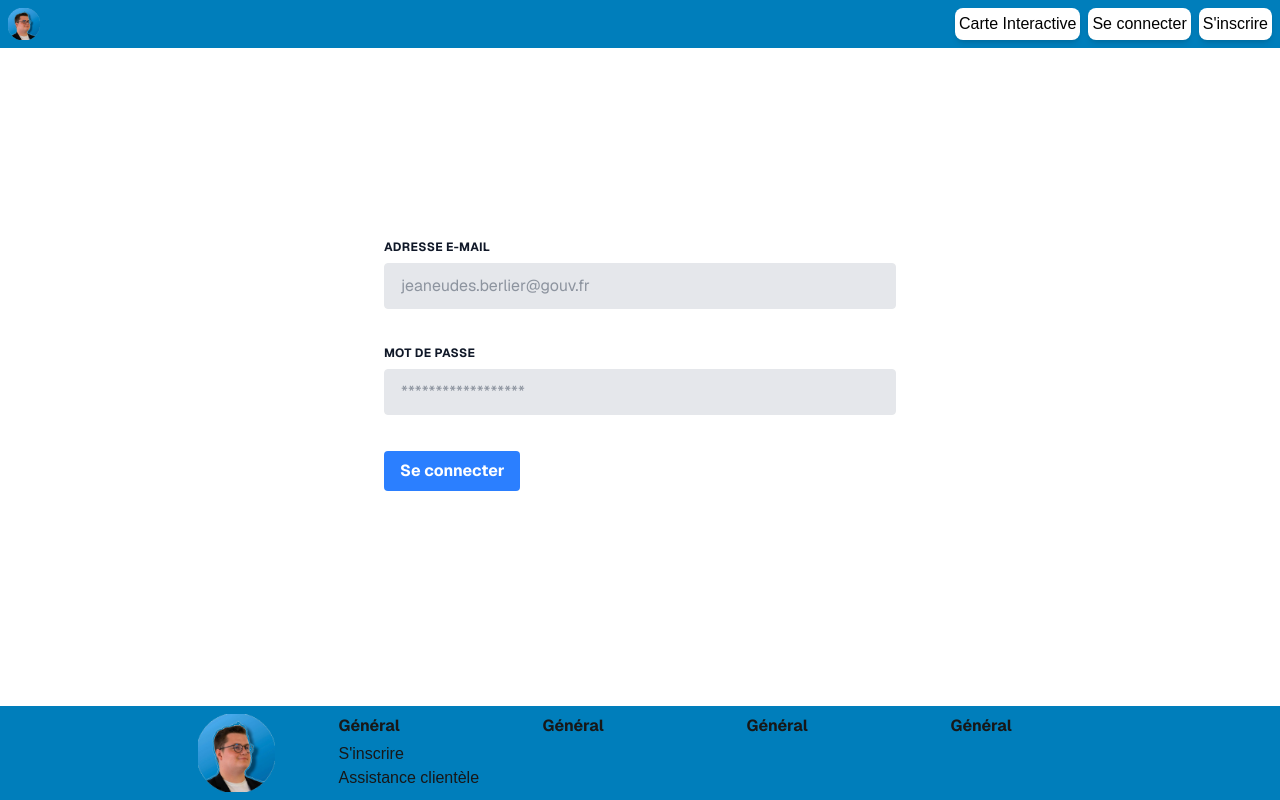
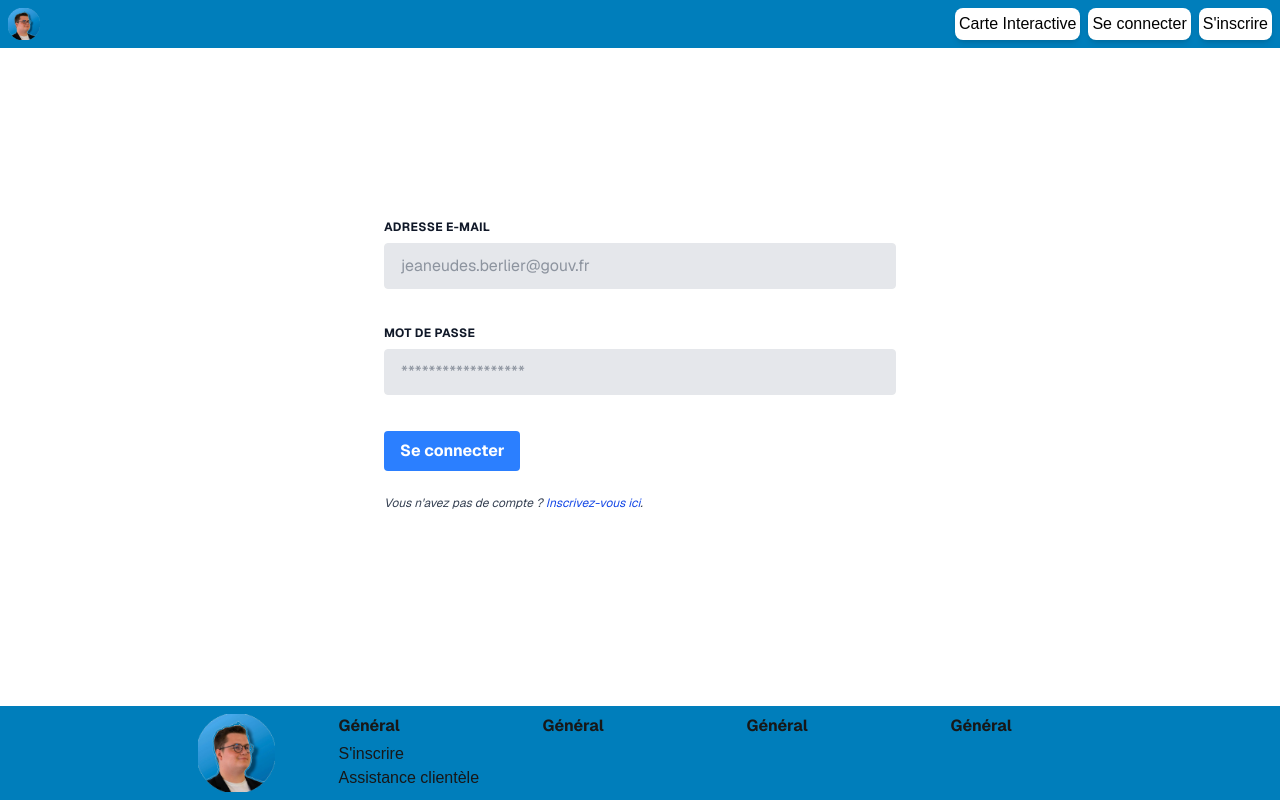
Before and after one commit to SkyReox/GeoEmploi, a Next.js app: page /login in a window 1280 px wide. Built offline with nearby package versions, Linux system fonts and the light colour scheme.

Commit message:
feat: signup button on login screen

```diff
--- a/app/login/page.tsx
+++ b/app/login/page.tsx
@@ -40,6 +40,11 @@ export default function Home() {
             </button>
           </div>
         </div>
+        <div className="flex flex-wrap -mx-3 mb-6">
+          <div className="w-full px-3">
+            <p className="text-gray-700 text-xs italic">Vous n'avez pas de compte ? <a href="/signup" className="text-blue-700 hover:text-blue-900">Inscrivez-vous ici</a>.</p>
+          </div>
+        </div>
       </form>
     </div>
   );
```
